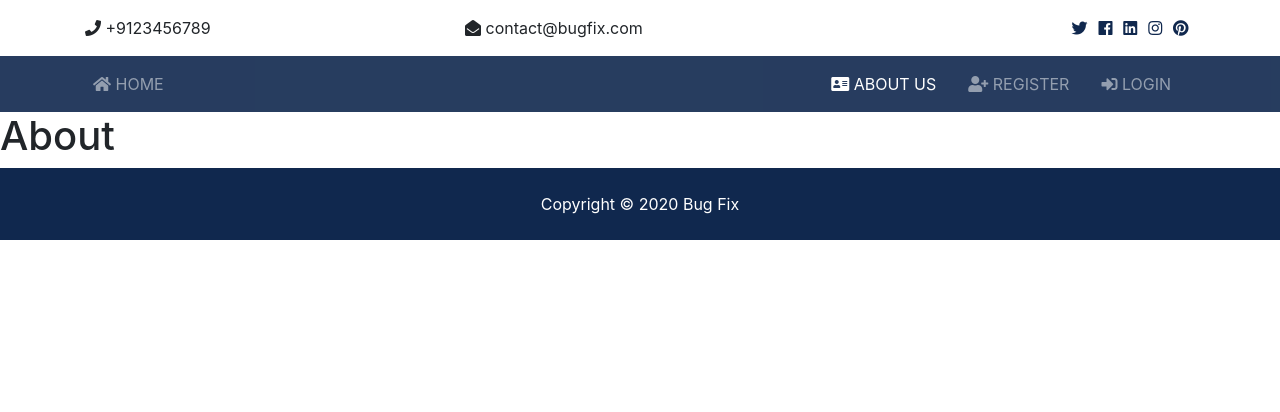
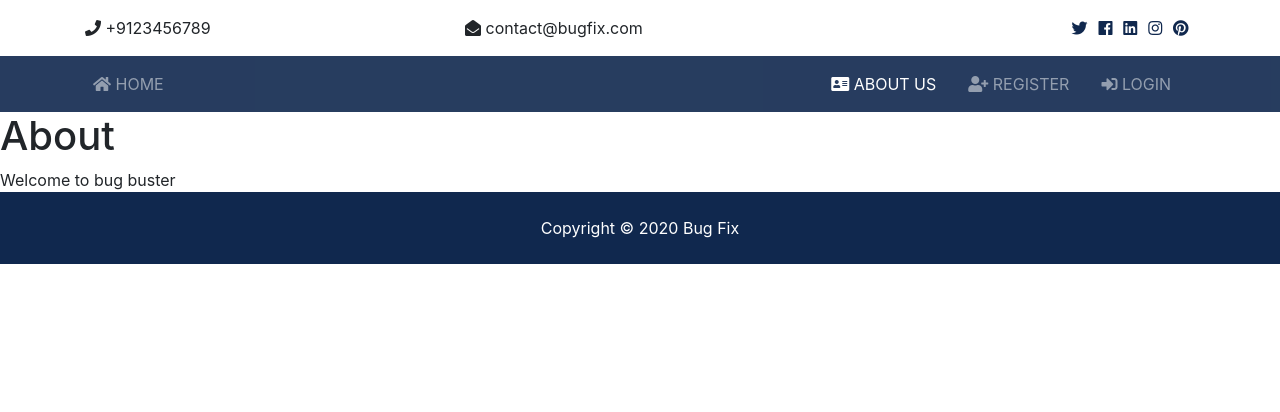
Before and after one commit to CodeBusters-HCL/Bug-Project, a Django app: page /about in a window 1280 px wide. Shown: the top 412 px of the page. Run offline with Django 3.2, Linux system fonts and the light colour scheme; some libraries are stand-ins or nearby versions.

Commit message:
fix: aboutpagechanges

```diff
--- a/templates/pages/about.html
+++ b/templates/pages/about.html
@@ -2,4 +2,5 @@
 
 {% block content %}
 <h1>About</h1>
+Welcome to bug buster
 {% endblock %}
```
